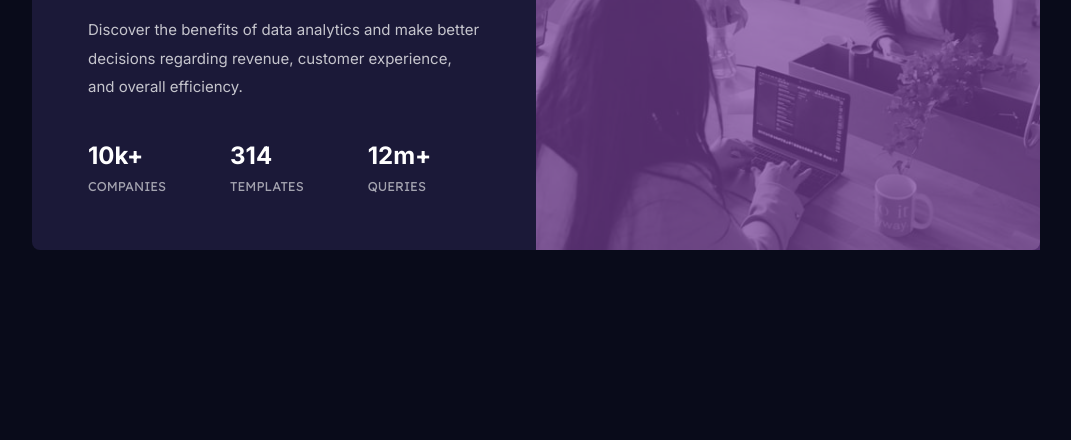
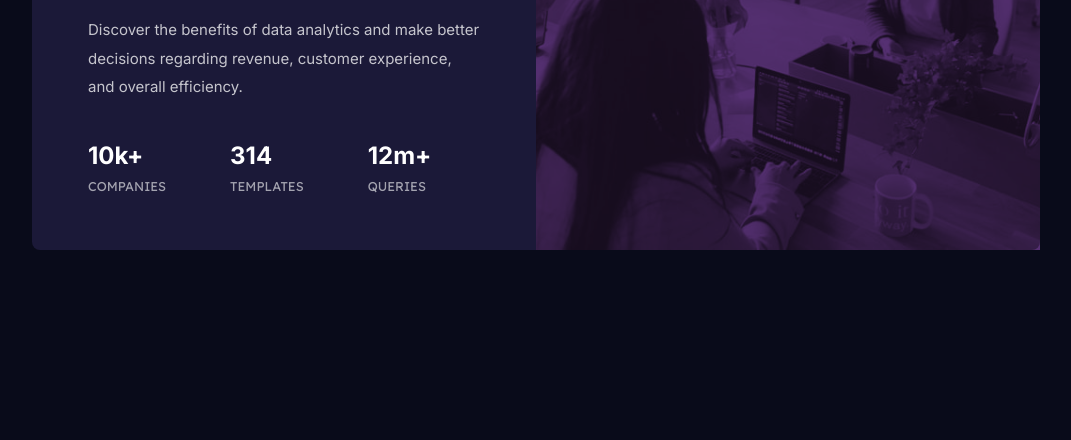
Before and after one commit to moe-ka/stats-preview-card-component, a plain HTML site: page index.html in a window 1280 px wide. Shown: the part 360-800 px from the top of the page, without its empty margins (104-1175 px from the left). Drawn offline with Linux system fonts and the light colour scheme.

Commit message:
add property css
makes img to blend-mix

```diff
--- a/styles.css
+++ b/styles.css
@@ -56,6 +56,11 @@ body{
     background-color: var(--color-accent-Softviolet);
     opacity: .7;
     filter:brightness(0.7);
+}
+
+.content-right img{
+    mix-blend-mode: multiply;
+    opacity: 75%;
 }
 
 .content-right .hero{
```
